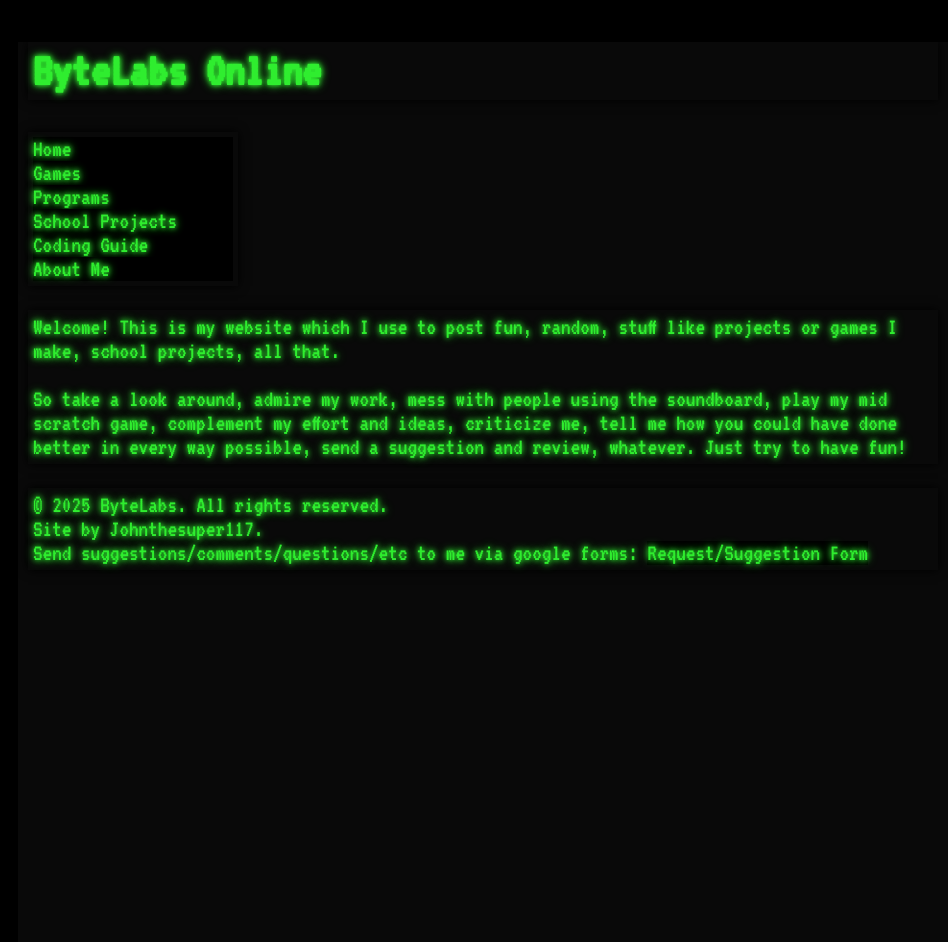
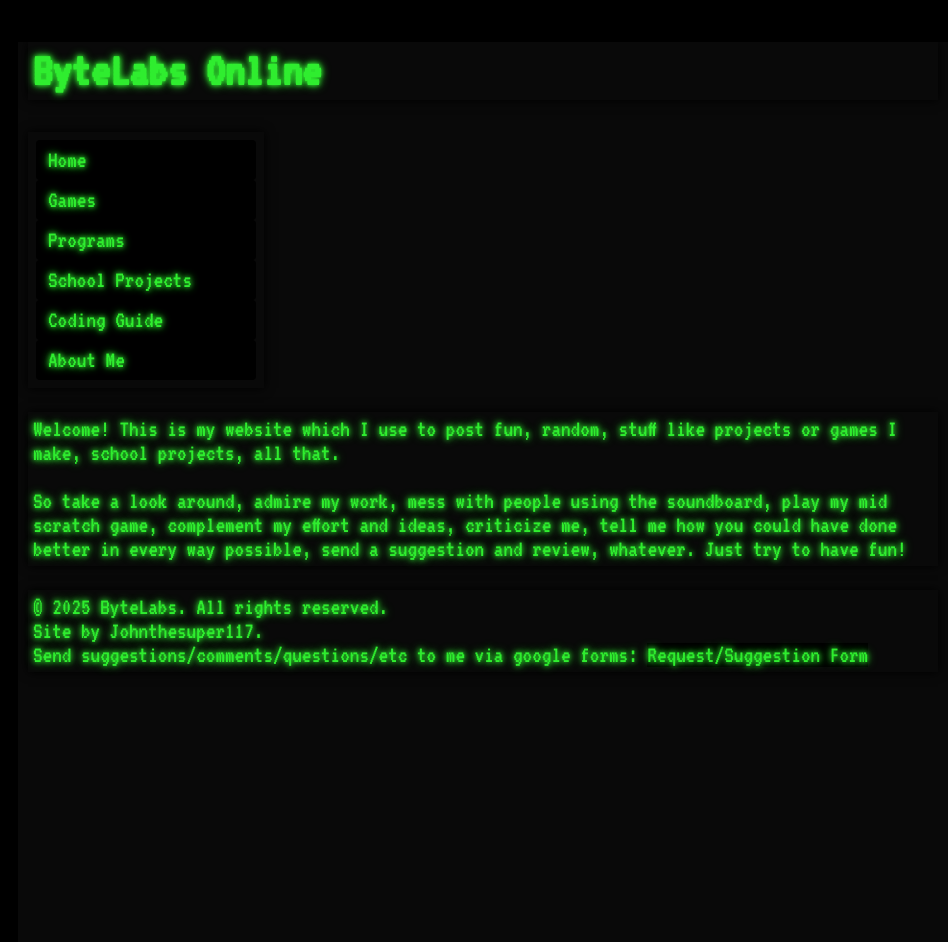
Before and after one commit to Johnthesuper117/bytelabs.online, a Jekyll site: the page built from index.html, in a window 1280 px wide. Shown: the whole page, without its empty margins (0-948 px from the left). Built offline with Jekyll 4.4.1, drawn with Linux system fonts in a browser that asks for light colours.

Commit message:
more minor style changes

```diff
--- a/assets/css/stylesheet.css
+++ b/assets/css/stylesheet.css
@@ -111,11 +111,60 @@
   background: rgba(0,0,0,0.75);
   min-width: 200px;
   z-index: 10000; /* Raised to ensure menus appear above other content */
-  box-shadow: 0 4px 8px rgba(0,0,0,0.5);
+  box-shadow: 0 8px 20px rgba(0,0,0,0.6);
+  border-radius: 6px;
+  padding: 6px 0;
+  transition: transform 150ms ease, opacity 150ms ease;
+  transform-origin: top left;
+  opacity: 0;
+  transform: translateY(-6px) scale(.98);
+  pointer-events: none; /* disabled until shown to avoid accidental clicks */
 }
 
 .dropdown-menu.show {
   display: block;
+}
+
+/* show dropdown on hover and when focused (keyboard users) */
+.dropdown:hover > .dropdown-menu,
+.dropdown:focus-within > .dropdown-menu {
+  display: block;
+  opacity: 1;
+  transform: translateY(0) scale(1);
+  pointer-events: auto;
+}
+
+.dropdown-toggle {
+  padding: 8px 12px;
+  display: inline-block;
+}
+
+.dropdown-menu li a {
+  padding: 10px 14px;
+  display: block;
+  color: var(--color-text1);
+  text-decoration: none;
+  white-space: nowrap;
+}
+
+.dropdown-menu li a:hover,
+.dropdown-menu li a:focus {
+  background: var(--color-text1);
+  color: #0a0a0a;
+  text-shadow: none;
+}
+
+/* make nav list more clearly separated and increase hit area */
+.sidebar-nav ul {
+  list-style: none;
+  max-width: 220px;
+  z-index: 3;
+  padding: 8px;
+}
+
+.sidebar-nav a {
+  padding: 8px 12px;
+  border-radius: 4px;
 }
 
 /* Ensure the sidebar and dropdowns can overflow and sit above other stacking contexts.
```
